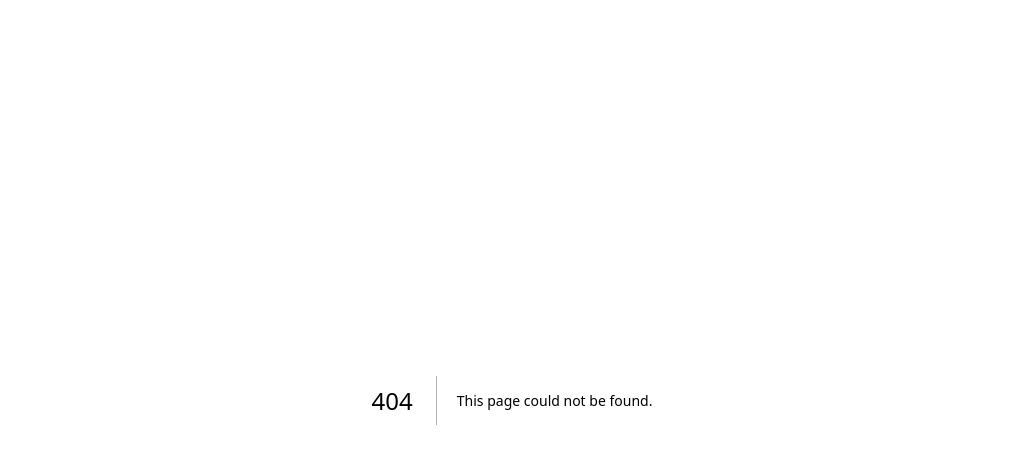
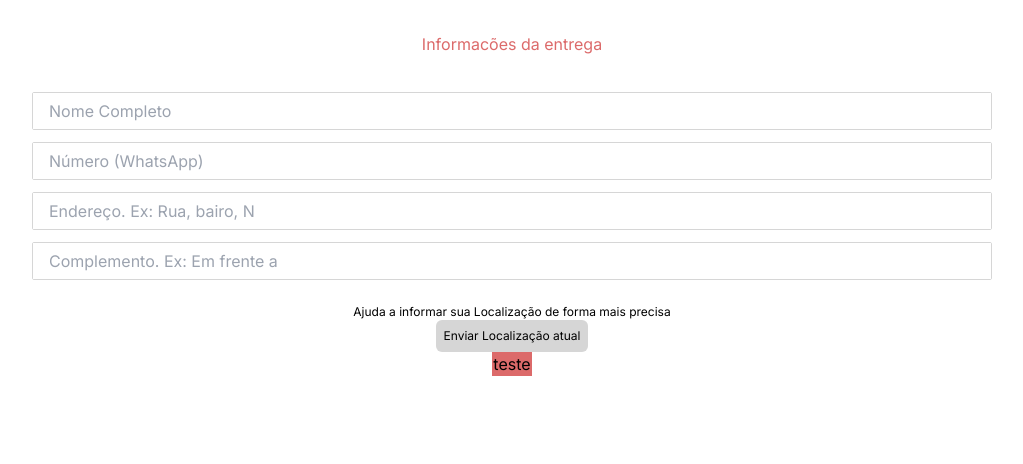
Before and after one commit to matcs06/pede-fast, a Next.js app in the folder client/: page /CustomerInfo in a window 1280 px wide. Before the commit this address had no page. Shown: the top 464 px of the page, without its empty margins (128-1151 px from the left). Built offline with nearby package versions, Linux system fonts and the light colour scheme.

Commit message:
adding customer info

```diff
--- a/client/package.json
+++ b/client/package.json
@@ -16,6 +16,7 @@
     "@types/react-dom": "18.0.11",
     "eslint": "8.34.0",
     "eslint-config-next": "13.1.6",
+    "google-map-react": "^2.2.0",
     "next": "13.1.6",
     "react": "18.2.0",
     "react-dom": "18.2.0",
@@ -24,6 +25,7 @@
     "uuid": "^9.0.0"
   },
   "devDependencies": {
+    "@types/google-map-react": "^2.1.7",
     "@types/uuid": "^9.0.1",
     "autoprefixer": "^10.4.13",
     "openmobile": "^1.0.0",
--- a/client/src/components/CartButton.tsx
+++ b/client/src/components/CartButton.tsx
@@ -1,6 +1,6 @@
 import { HiOutlineShoppingCart } from "react-icons/hi"
 import { BRLReais } from "@/utils/currencyFormat"
-export default function CartButton({ children = "", numberOfItems = 0, cartValue = "24", ...props }) {
+export default function CartButton({ children = "", numberOfItems = 0, cartValue = "", ...props }) {
    return (
       <div onClick={props.onClick} className="flex w-3/4 max-w-md select-none bg-secondary-orange h-11 cursor-pointer text-primary-bk font-medium items-center justify-evenly bottom-3 rounded-md shadow-lg">
          {numberOfItems > 0 && (
@@ -11,9 +11,12 @@ export default function CartButton({ children = "", numberOfItems = 0, cartValue
          )}
 
          {children}
-         <div>
-            <p className="text-sm font-bold rounded-full">{BRLReais.format(Number(cartValue))}</p>
-         </div>
+         {cartValue != "" && (
+            <div>
+               <p className="text-sm font-bold rounded-full">{BRLReais.format(Number(cartValue))}</p>
+            </div>
+         )}
+
 
       </div>
    )
--- /dev/null
+++ b/client/src/components/Input.tsx
@@ -0,0 +1,13 @@
+interface InputType {
+   placeholder: string;
+   setValue: Function;
+}
+
+export default function Input({ placeholder, setValue }: InputType) {
+
+   return (
+      <div className="w-3/4 flex flex-col items-center border-light-gray-2 border-b-1/5 rounded-sm mb-3">
+         <input onChange={(event: any) => { setValue(event?.target.value) }} className="h-9 p-4  w-full  text-dark-gray" type="text" placeholder={placeholder} />
+      </div>
+   )
+}
--- a/client/src/pages/Cart/index.tsx
+++ b/client/src/pages/Cart/index.tsx
@@ -4,26 +4,32 @@ import Image from "next/image"
 import { IOrderProducts } from "./types"
 
 import { AiFillPlusCircle, AiFillMinusCircle } from "react-icons/ai"
+import CartButton from "@/components/CartButton"
+import { useRouter } from "next/router"
 
 
 export default function Cart() {
    const [cartContent, updateCartContent] = useCartContext()
    const AddOrRemove = useSubTractOrAdd()
+   const { push } = useRouter();
+   const cartTotalValue = cartContent.reduce((acc: number, cart: IOrderProducts) => acc + cart.productOrderPrice, 0)
+
+
    return (
       <div className="flex items-center mt-3 flex-col min-h-phoneHeigth">
          <h3 className="font-normal text-lg text-secondary-orange my-4">Minha sacola</h3>
          <main className="flex flex-col w-full items-center h-full">
             {cartContent.map((carItem: IOrderProducts) => {
                return (
-                  <div key={carItem.id} className="flex relative select-none cursor-pointer bg-light-gray w-4/5 rounded-lg h-28 shadow-sm overflow-scroll mb-4">
+                  <div key={carItem.id} className="flex relative select-none cursor-pointer bg-light-gray w-5/6 rounded-lg h-28 shadow-sm overflow-scroll mb-4">
                      <Image className="flex pl-1 py-2 h-full rounded-lg mr-3"
                         src={carItem.product_image_url ? carItem.product_image_url : ""}
                         width={100} height={100} alt="product" />
 
-                     <div className="text-sm font-light font-inter mt-2 text-dark-gray relative w-2/3">
-                        <p className="font-semibold min-w-fit">{carItem.productName} {carItem.productQuantity}x</p>
+                     <div className="text-xs font-light font-inter mt-2 text-dark-gray relative w-2/3">
+                        <p className="font-semibold min-w-fit">{carItem.productName} ({carItem.productQuantity}x)</p>
                         {carItem.options.length > 0 && (
-                           <p>Adicionais: {carItem.options?.length}x</p>
+                           <p className="text-xs mt-1">Adicionais: ({carItem.options?.length}x)</p>
                         )}
                         <p className="absolute bottom-2 w-full">Subtotal: {BRLReais.format(carItem.productOrderPrice)}</p>
                      </div>
@@ -35,7 +41,14 @@ export default function Cart() {
                )
             })}
 
+            <div className="flex flex-col w-full items-center absolute bottom-1 h-24 justify-between">
+               <CartButton onClick={() => { push("/StartPage") }}>Ver cardápio</CartButton>
+
+               <CartButton onClick={() => { push("/CustomerInfo") }} numberOfItems={cartContent.length} cartValue={cartTotalValue}>Continuar</CartButton>
+            </div>
+
          </main>
+
       </div>
    )
 
--- /dev/null
+++ b/client/src/pages/CustomerInfo/index.tsx
@@ -0,0 +1,62 @@
+import Input from "@/components/Input"
+import { useState } from "react"
+
+
+export default function CustomerInfo() {
+
+   const [customerName, setCustomerName] = useState("")
+   const [customerPhone, setCustomerPhone] = useState("")
+   const [customerAddress, setCustomerAddress] = useState("")
+   const [addressExtraInfo, setAddressExtraInfo] = useState("")
+   const [location, setLocation] = useState<GeolocationPosition>()
+
+   const [getLocation, setGetLocation] = useState(false)
+
+   console.log(location)
+   async function getCurrentLocation() {
+      setGetLocation(true)
+      navigator.geolocation.getCurrentPosition(location => {
+         console.log(location)
+         setLocation(location)
+      })
+   }
+
+   function sendMessage() {
+
+
+      const link = `https://www.google.com/maps?q=${location?.coords.latitude},${location?.coords.longitude}&z=17&hl=pt-BR`
+
+      const wpplink = `https://wa.me/+5511959842539?text=${link}`
+      window.open(wpplink)
+   }
+
+   return (
+      <div className="flex min-h-phoneHeigth flex-col w-full items-center py-8">
+         <h3 className="text-secondary-orange">Informacões da entrega</h3>
+         <main className="w-full flex flex-col items-center pt-9">
+            <Input placeholder="Nome Completo" setValue={setCustomerName} />
+            <Input placeholder="Número (WhatsApp)" setValue={setCustomerPhone} />
+            <Input placeholder="Endereço. Ex: Rua, bairo, N" setValue={setCustomerAddress} />
+            <Input placeholder="Complemento. Ex: Em frente a" setValue={setAddressExtraInfo} />
+
+            <span className="mt-3 text-xs font-extralight">Ajuda a informar sua Localização de forma mais precisa</span>
+            <button onClick={getCurrentLocation} className="bg-light-gray-2 text-opacity-70 rounded-md text-xs p-2 cursor-pointer hover:opacity-90 transition-opacity ease-in-out" >Enviar Localização atual</button>
+            {getLocation && (
+               <>
+                  {location !== undefined ? (
+                     <div className="mt-2 flex w-40 rounded-lg items-center  h-14 justify-center  bg-light-gray p-2 text-xs text-green ">Sua Localização será enviada junto ao pedido.</div>
+                  ) : (
+                     <div className="animate-pulse mt-2 flex w-40 rounded-lg items-center  h-14 justify-center  bg-light-gray p-2 text-xs text-secondary-orange ">Carregando...</div>
+
+                  )}
+               </>
+            )
+
+            }
+
+            <button onClick={sendMessage} className="w-10 h-6 bg-secondary-orange ">teste</button>
+
+         </main>
+      </div>
+   )
+}
```
Also changed, not shown: 2 other files (tests, documents, lock files or other folders).
